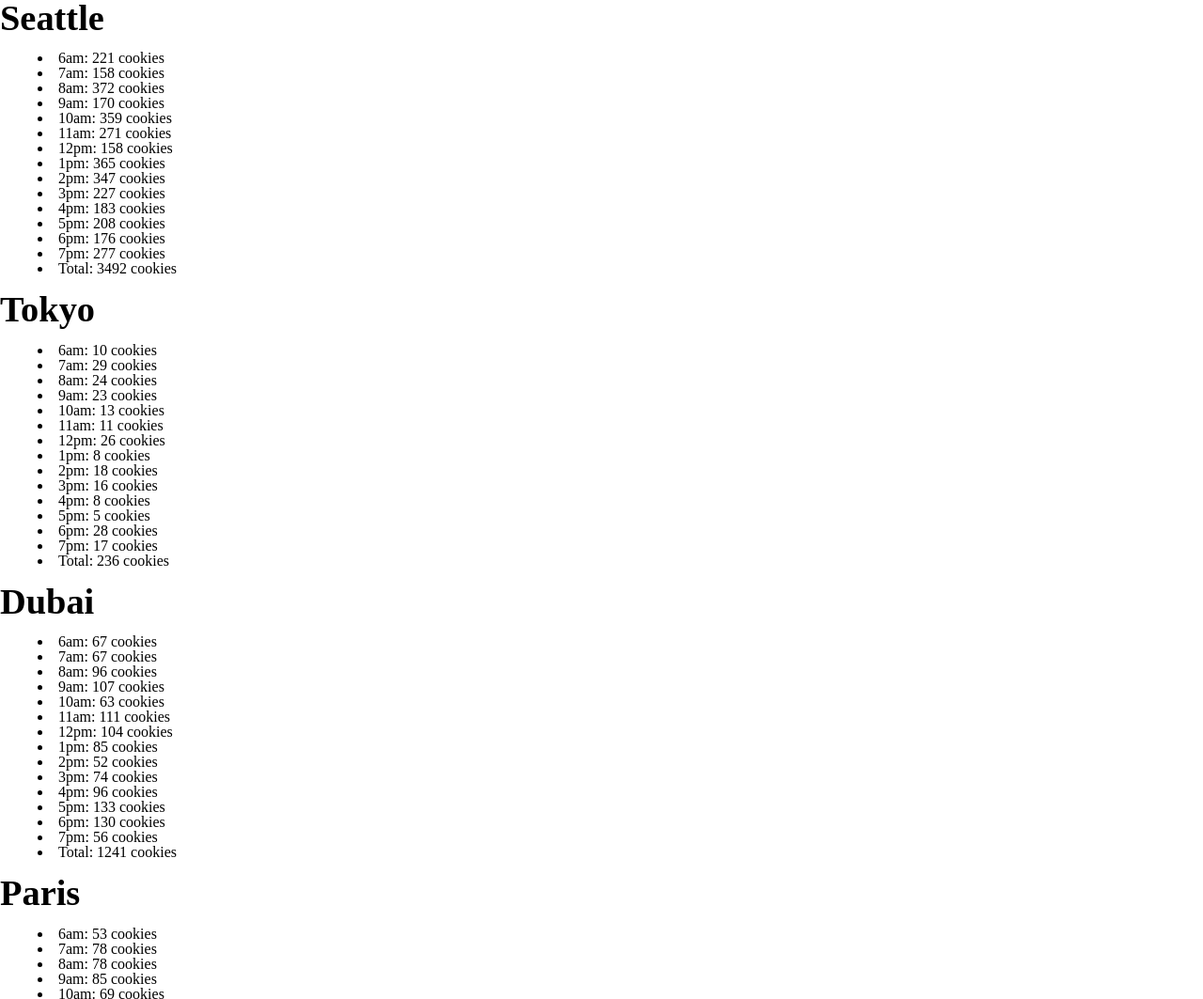
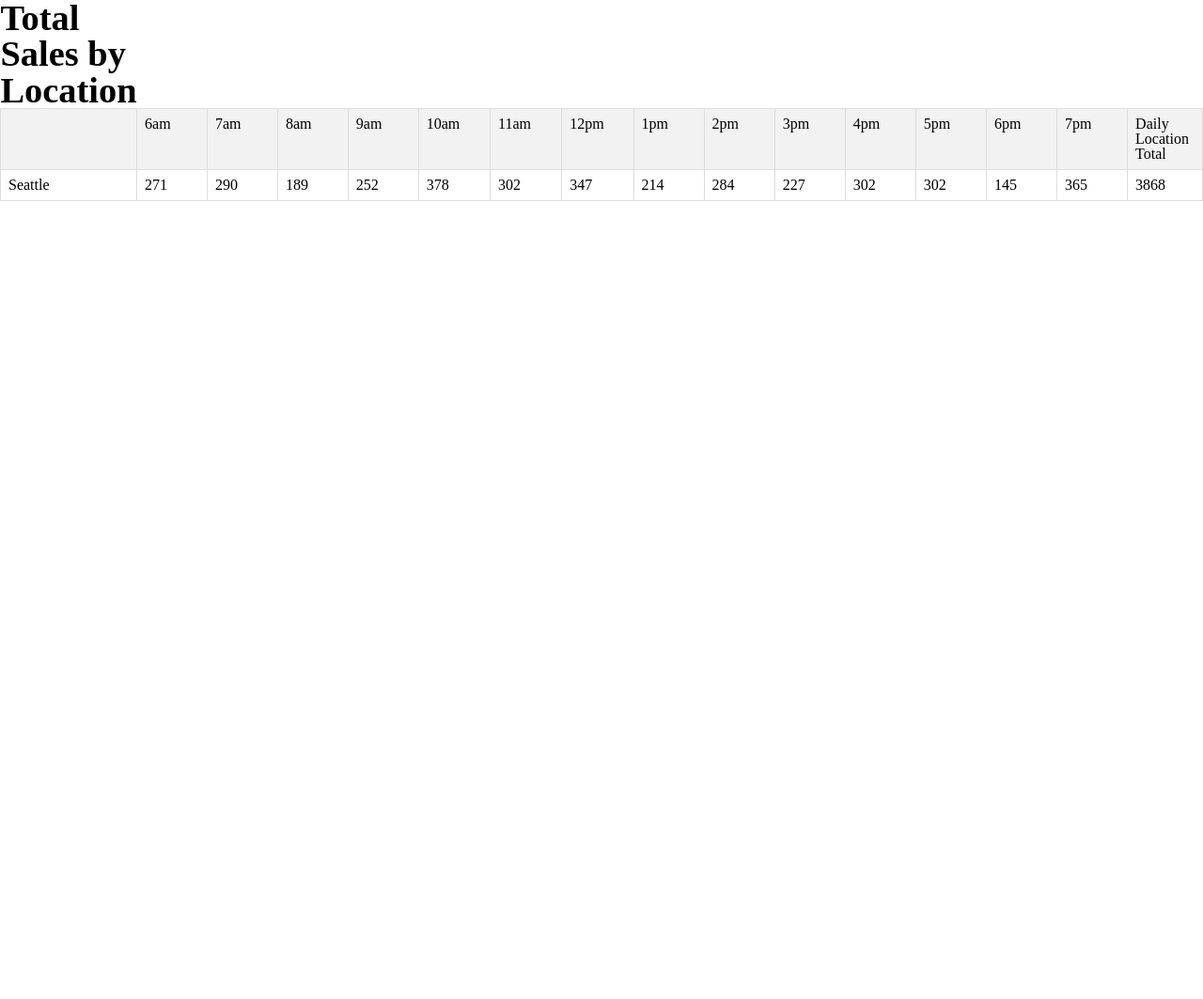
Before and after one commit to amcwustl/cookie-stand, a plain HTML site: page sales.html in a window 1280 px wide. Shown: the top 1063 px of the page at 94% size. After the commit the page ends 800 px from the top, so only its background shows below. Drawn offline with Linux system fonts and the light colour scheme.

Commit message:
added constructor. changed render to table format. Added css styling for table

```diff
--- a/css/style.css
+++ b/css/style.css
@@ -14,3 +14,22 @@ h2 {
   font-size: 3vw;
   font-weight: bold;
 }
+
+/* table formatting help from ChatGPT */
+
+table {
+  border-collapse: collapse;
+  width: 100%;
+}
+
+th {
+  background-color: #f2f2f2;
+  text-align: left;
+  white-space: normal;
+}
+
+th,td {
+border: 1px solid #ddd;
+padding: 8px;
+width: calc(100vw/20);
+}
--- a/js/app.js
+++ b/js/app.js
@@ -3,272 +3,339 @@
 // Globals
 let hours = ['6am', '7am', '8am','9am','10am','11am','12pm','1pm','2pm','3pm','4pm','5pm','6pm', '7pm'];
 
-let citiesDiv = document.getElementById('cities')
+// HTML Table Start
+
+let citiesTable = document.getElementById('cities');
+let tableTitle = document.createElement('h2');
+tableTitle.innerText = 'Total Sales by Location';
+citiesTable.appendChild(tableTitle);
+let headerRow = document.createElement('tr');
+citiesTable.appendChild(headerRow);
+let blankCell = document.createElement('th');
+blankCell.innerText = ' ';
+headerRow.appendChild(blankCell);
+for (let i in hours){
+  let hourHeader = document.createElement('th');
+  hourHeader.innerText = hours[i];
+  headerRow.appendChild(hourHeader);
+}
+let totalSales = document.createElement('th');
+totalSales.innerText = 'Daily Location Total';
+headerRow.appendChild(totalSales);
 
 // Helper Functions
 function generateCustomers(min, max){
   return Math.floor(Math.random() * (max - min + 1) + min);
 }
 
-function totalArray(myArray){
-  let x = 0;
-  for (let i in myArray){
-    x += myArray[i];
-  }
-  return x;
+// Constructor
+
+function City(name, minCust, maxCust, avgSale) {
+  this.name = name;
+  this.minCust = minCust;
+  this.maxCust = maxCust;
+  this.avgSale = avgSale;
+  this.totalCookies = 0;
+  this.cookiesArr = [];
 }
 
-// Objects
-
-const seattle = {
-  name: 'Seattle',
-  minCust: 23,
-  maxCust: 65,
-  avgSale: 6.3,
-  customerArr: [],
-  cookiesArr: [],
-  totalCookies: 0,
-  customers: function() {
-    let customers = [];
-    for (let i in hours){
-      customers.push(generateCustomers(this.minCust, this.maxCust));
-    }
-    return customers;
-  },
-  cookiesSold: function(){
-    let myArr = [];
-    for (let i in this.customerArr){
-      myArr.push(Math.round(this.avgSale * this.customerArr[i]));
-    }
-    return myArr;
-  },
-  generateVals: function(){
-    this.customerArr = this.customers();
-    this.cookiesArr = this.cookiesSold();
-    this.totalCookies = totalArray(this.cookiesArr);
-  },
-  render: function(){
-    let cityName = document.createElement('h2');
-    cityName.innerText = this.name;
-    citiesDiv.appendChild(cityName);
-
-    let cityUL = document.createElement('ul');
-
-    citiesDiv.appendChild(cityUL);
-
-    for (let i in this.cookiesArr){
-      let cityLI = document.createElement('li');
-      cityLI.innerText = `${hours[i]}: ${this.cookiesArr[i]} cookies`;
-      cityUL.appendChild(cityLI);
-    }
-    let totalLI = document.createElement('li');
-    totalLI.innerText = `Total: ${this.totalCookies} cookies`;
-    cityUL.appendChild(totalLI);
-
+City.prototype.generateCookies = function() {
+  let cookies = 0;
+  for (let i in hours){
+    cookies = Math.round(this.avgSale * generateCustomers(this.minCust, this.maxCust));
+    this.cookiesArr.push(cookies);
+    this.totalCookies += cookies;
   }
-
 };
 
-const tokyo = {
-  name: 'Tokyo',
-  minCust: 3,
-  maxCust: 24,
-  avgSale: 1.2,
-  customerArr: [],
-  cookiesArr: [],
-  totalCookies: 0,
-  customers: function() {
-    let customers = [];
-    for (let i in hours){
-      customers.push(generateCustomers(this.minCust, this.maxCust));
-    }
-    return customers;
-  },
-  cookiesSold: function(){
-    let myArr = [];
-    for (let i in this.customerArr){
-      myArr.push(Math.round(this.avgSale * this.customerArr[i]));
-    }
-    return myArr;
-  },
-  generateVals: function(){
-    this.customerArr = this.customers();
-    this.cookiesArr = this.cookiesSold();
-    this.totalCookies = totalArray(this.cookiesArr);
-  },
-  render: function(){
-    let cityName = document.createElement('h2');
-    cityName.innerText = this.name;
-    citiesDiv.appendChild(cityName);
+City.prototype.render = function(){
+  let cityRow = document.createElement('tr');
+  citiesTable.appendChild(cityRow);
+  let cityName = document.createElement('td');
+  cityName.innerText = this.name;
+  cityRow.appendChild(cityName);
+  for (let i in this.cookiesArr){
+    let hourValue = document.createElement('td');
+    hourValue.innerText = this.cookiesArr[i];
+    cityRow.appendChild(hourValue);
+  }
+  let dailyTotal = document.createElement('td');
+  dailyTotal.innerText = this.totalCookies;
+  cityRow.appendChild(dailyTotal);
+  // let cityName = document.createElement('h2');
+  // cityName.innerText = this.name;
+  // citiesDiv.appendChild(cityName);
 
-    let cityUL = document.createElement('ul');
+  // let cityUL = document.createElement('ul');
 
-    citiesDiv.appendChild(cityUL);
+  // citiesDiv.appendChild(cityUL);
 
-    for (let i in this.cookiesArr){
-      let cityLI = document.createElement('li');
-      cityLI.innerText = `${hours[i]}: ${this.cookiesArr[i]} cookies`;
-      cityUL.appendChild(cityLI);
-    }
-    let totalLI = document.createElement('li');
-    totalLI.innerText = `Total: ${this.totalCookies} cookies`;
-    cityUL.appendChild(totalLI);
-  }
-
+  // for (let i in this.cookiesArr){
+  //   let cityLI = document.createElement('li');
+  //   cityLI.innerText = `${hours[i]}: ${this.cookiesArr[i]} cookies`;
+  //   cityUL.appendChild(cityLI);
+  // }
+  // let totalLI = document.createElement('li');
+  // totalLI.innerText = `Total: ${this.totalCookies} cookies`;
+  // cityUL.appendChild(totalLI);
 };
 
-const dubai = {
-  name: 'Dubai',
-  minCust: 11,
-  maxCust: 38,
-  avgSale: 3.7,
-  customerArr: [],
-  cookiesArr: [],
-  totalCookies: 0,
-  customers: function() {
-    let customers = [];
-    for (let i in hours){
-      customers.push(generateCustomers(this.minCust, this.maxCust));
-    }
-    return customers;
-  },
-  cookiesSold: function(){
-    let myArr = [];
-    for (let i in this.customerArr){
-      myArr.push(Math.round(this.avgSale * this.customerArr[i]));
-    }
-    return myArr;
-  },
-  generateVals: function(){
-    this.customerArr = this.customers();
-    this.cookiesArr = this.cookiesSold();
-    this.totalCookies = totalArray(this.cookiesArr);
-  },
-  render: function(){
-    let cityName = document.createElement('h2');
-    cityName.innerText = this.name;
-    citiesDiv.appendChild(cityName);
 
-    let cityUL = document.createElement('ul');
+// // Objects
 
-    citiesDiv.appendChild(cityUL);
+// const seattle = {
+//   name: 'Seattle',
+//   minCust: 23,
+//   maxCust: 65,
+//   avgSale: 6.3,
+//   customerArr: [],
+//   cookiesArr: [],
+//   totalCookies: 0,
+//   customers: function() {
+//     let customers = [];
+//     for (let i in hours){
+//       customers.push(generateCustomers(this.minCust, this.maxCust));
+//     }
+//     return customers;
+//   },
+//   cookiesSold: function(){
+//     let myArr = [];
+//     for (let i in this.customerArr){
+//       myArr.push(Math.round(this.avgSale * this.customerArr[i]));
+//     }
+//     return myArr;
+//   },
+//   generateVals: function(){
+//     this.customerArr = this.customers();
+//     this.cookiesArr = this.cookiesSold();
+//     this.totalCookies = totalArray(this.cookiesArr);
+//   },
+//   render: function(){
+//     let cityName = document.createElement('h2');
+//     cityName.innerText = this.name;
+//     citiesDiv.appendChild(cityName);
 
-    for (let i in this.cookiesArr){
-      let cityLI = document.createElement('li');
-      cityLI.innerText = `${hours[i]}: ${this.cookiesArr[i]} cookies`;
-      cityUL.appendChild(cityLI);
-    }
-    let totalLI = document.createElement('li');
-    totalLI.innerText = `Total: ${this.totalCookies} cookies`;
-    cityUL.appendChild(totalLI);
-  }
+//     let cityUL = document.createElement('ul');
 
-};
+//     citiesDiv.appendChild(cityUL);
 
-const paris = {
-  name: 'Paris',
-  minCust: 20,
-  maxCust: 38,
-  avgSale: 2.3,
-  customerArr: [],
-  cookiesArr: [],
-  totalCookies: 0,
-  customers: function() {
-    let customers = [];
-    for (let i in hours){
-      customers.push(generateCustomers(this.minCust, this.maxCust));
-    }
-    return customers;
-  },
-  cookiesSold: function(){
-    let myArr = [];
-    for (let i in this.customerArr){
-      myArr.push(Math.round(this.avgSale * this.customerArr[i]));
-    }
-    return myArr;
-  },
-  generateVals: function(){
-    this.customerArr = this.customers();
-    this.cookiesArr = this.cookiesSold();
-    this.totalCookies = totalArray(this.cookiesArr);
-  },
-  render: function(){
-    let cityName = document.createElement('h2');
-    cityName.innerText = this.name;
-    citiesDiv.appendChild(cityName);
+//     for (let i in this.cookiesArr){
+//       let cityLI = document.createElement('li');
+//       cityLI.innerText = `${hours[i]}: ${this.cookiesArr[i]} cookies`;
+//       cityUL.appendChild(cityLI);
+//     }
+//     let totalLI = document.createElement('li');
+//     totalLI.innerText = `Total: ${this.totalCookies} cookies`;
+//     cityUL.appendChild(totalLI);
 
-    let cityUL = document.createElement('ul');
+//   }
 
-    citiesDiv.appendChild(cityUL);
+// };
 
-    for (let i in this.cookiesArr){
-      let cityLI = document.createElement('li');
-      cityLI.innerText = `${hours[i]}: ${this.cookiesArr[i]} cookies`;
-      cityUL.appendChild(cityLI);
-    }
-    let totalLI = document.createElement('li');
-    totalLI.innerText = `Total: ${this.totalCookies} cookies`;
-    cityUL.appendChild(totalLI);
-  }
+// const tokyo = {
+//   name: 'Tokyo',
+//   minCust: 3,
+//   maxCust: 24,
+//   avgSale: 1.2,
+//   customerArr: [],
+//   cookiesArr: [],
+//   totalCookies: 0,
+//   customers: function() {
+//     let customers = [];
+//     for (let i in hours){
+//       customers.push(generateCustomers(this.minCust, this.maxCust));
+//     }
+//     return customers;
+//   },
+//   cookiesSold: function(){
+//     let myArr = [];
+//     for (let i in this.customerArr){
+//       myArr.push(Math.round(this.avgSale * this.customerArr[i]));
+//     }
+//     return myArr;
+//   },
+//   generateVals: function(){
+//     this.customerArr = this.customers();
+//     this.cookiesArr = this.cookiesSold();
+//     this.totalCookies = totalArray(this.cookiesArr);
+//   },
+//   render: function(){
+//     let cityName = document.createElement('h2');
+//     cityName.innerText = this.name;
+//     citiesDiv.appendChild(cityName);
 
-};
+//     let cityUL = document.createElement('ul');
 
-const lima = {
-  name: 'Lima',
-  minCust: 2,
-  maxCust: 16,
-  avgSale: 4.6,
-  customerArr: [],
-  cookiesArr: [],
-  totalCookies: 0,
-  customers: function() {
-    let customers = [];
-    for (let i in hours){
-      customers.push(generateCustomers(this.minCust, this.maxCust));
-    }
-    return customers;
-  },
-  cookiesSold: function(){
-    let myArr = [];
-    for (let i in this.customerArr){
-      myArr.push(Math.round(this.avgSale * this.customerArr[i]));
-    }
-    return myArr;
-  },
-  generateVals: function(){
-    this.customerArr = this.customers();
-    this.cookiesArr = this.cookiesSold();
-    this.totalCookies = totalArray(this.cookiesArr);
-  },
-  render: function(){
-    let cityName = document.createElement('h2');
-    cityName.innerText = this.name;
-    citiesDiv.appendChild(cityName);
+//     citiesDiv.appendChild(cityUL);
 
-    let cityUL = document.createElement('ul');
+//     for (let i in this.cookiesArr){
+//       let cityLI = document.createElement('li');
+//       cityLI.innerText = `${hours[i]}: ${this.cookiesArr[i]} cookies`;
+//       cityUL.appendChild(cityLI);
+//     }
+//     let totalLI = document.createElement('li');
+//     totalLI.innerText = `Total: ${this.totalCookies} cookies`;
+//     cityUL.appendChild(totalLI);
+//   }
 
-    citiesDiv.appendChild(cityUL);
+// };
 
-    for (let i in this.cookiesArr){
-      let cityLI = document.createElement('li');
-      cityLI.innerText = `${hours[i]}: ${this.cookiesArr[i]} cookies`;
-      cityUL.appendChild(cityLI);
-    }
-    let totalLI = document.createElement('li');
-    totalLI.innerText = `Total: ${this.totalCookies} cookies`;
-    cityUL.appendChild(totalLI);
-  }
-};
+// const dubai = {
+//   name: 'Dubai',
+//   minCust: 11,
+//   maxCust: 38,
+//   avgSale: 3.7,
+//   customerArr: [],
+//   cookiesArr: [],
+//   totalCookies: 0,
+//   customers: function() {
+//     let customers = [];
+//     for (let i in hours){
+//       customers.push(generateCustomers(this.minCust, this.maxCust));
+//     }
+//     return customers;
+//   },
+//   cookiesSold: function(){
+//     let myArr = [];
+//     for (let i in this.customerArr){
+//       myArr.push(Math.round(this.avgSale * this.customerArr[i]));
+//     }
+//     return myArr;
+//   },
+//   generateVals: function(){
+//     this.customerArr = this.customers();
+//     this.cookiesArr = this.cookiesSold();
+//     this.totalCookies = totalArray(this.cookiesArr);
+//   },
+//   render: function(){
+//     let cityName = document.createElement('h2');
+//     cityName.innerText = this.name;
+//     citiesDiv.appendChild(cityName);
+
+//     let cityUL = document.createElement('ul');
+
+//     citiesDiv.appendChild(cityUL);
+
+//     for (let i in this.cookiesArr){
+//       let cityLI = document.createElement('li');
+//       cityLI.innerText = `${hours[i]}: ${this.cookiesArr[i]} cookies`;
+//       cityUL.appendChild(cityLI);
+//     }
+//     let totalLI = document.createElement('li');
+//     totalLI.innerText = `Total: ${this.totalCookies} cookies`;
+//     cityUL.appendChild(totalLI);
+//   }
+
+// };
+
+// const paris = {
+//   name: 'Paris',
+//   minCust: 20,
+//   maxCust: 38,
+//   avgSale: 2.3,
+//   customerArr: [],
+//   cookiesArr: [],
+//   totalCookies: 0,
+//   customers: function() {
+//     let customers = [];
+//     for (let i in hours){
+//       customers.push(generateCustomers(this.minCust, this.maxCust));
+//     }
+//     return customers;
+//   },
+//   cookiesSold: function(){
+//     let myArr = [];
+//     for (let i in this.customerArr){
+//       myArr.push(Math.round(this.avgSale * this.customerArr[i]));
+//     }
+//     return myArr;
+//   },
+//   generateVals: function(){
+//     this.customerArr = this.customers();
+//     this.cookiesArr = this.cookiesSold();
+//     this.totalCookies = totalArray(this.cookiesArr);
+//   },
+//   render: function(){
+//     let cityName = document.createElement('h2');
+//     cityName.innerText = this.name;
+//     citiesDiv.appendChild(cityName);
+
+//     let cityUL = document.createElement('ul');
+
+//     citiesDiv.appendChild(cityUL);
+
+//     for (let i in this.cookiesArr){
+//       let cityLI = document.createElement('li');
+//       cityLI.innerText = `${hours[i]}: ${this.cookiesArr[i]} cookies`;
+//       cityUL.appendChild(cityLI);
+//     }
+//     let totalLI = document.createElement('li');
+//     totalLI.innerText = `Total: ${this.totalCookies} cookies`;
+//     cityUL.appendChild(totalLI);
+//   }
+
+// };
+
+// const lima = {
+//   name: 'Lima',
+//   minCust: 2,
+//   maxCust: 16,
+//   avgSale: 4.6,
+//   customerArr: [],
+//   cookiesArr: [],
+//   totalCookies: 0,
+//   customers: function() {
+//     let customers = [];
+//     for (let i in hours){
+//       customers.push(generateCustomers(this.minCust, this.maxCust));
+//     }
+//     return customers;
+//   },
+//   cookiesSold: function(){
+//     let myArr = [];
+//     for (let i in this.customerArr){
+//       myArr.push(Math.round(this.avgSale * this.customerArr[i]));
+//     }
+//     return myArr;
+//   },
+//   generateVals: function(){
+//     this.customerArr = this.customers();
+//     this.cookiesArr = this.cookiesSold();
+//     this.totalCookies = totalArray(this.cookiesArr);
+//   },
+//   render: function(){
+//     let cityName = document.createElement('h2');
+//     cityName.innerText = this.name;
+//     citiesDiv.appendChild(cityName);
+
+//     let cityUL = document.createElement('ul');
+
+//     citiesDiv.appendChild(cityUL);
+
+//     for (let i in this.cookiesArr){
+//       let cityLI = document.createElement('li');
+//       cityLI.innerText = `${hours[i]}: ${this.cookiesArr[i]} cookies`;
+//       cityUL.appendChild(cityLI);
+//     }
+//     let totalLI = document.createElement('li');
+//     totalLI.innerText = `Total: ${this.totalCookies} cookies`;
+//     cityUL.appendChild(totalLI);
+//   }
+// };
 // Executable Code
 
-seattle.generateVals();
-tokyo.generateVals();
-dubai.generateVals();
-paris.generateVals();
-lima.generateVals();
+// seattle.generateVals();
+// tokyo.generateVals();
+// dubai.generateVals();
+// paris.generateVals();
+// lima.generateVals();
 
+// seattle.render();
+// tokyo.render();
+// dubai.render();
+// paris.render();
+// lima.render();
+let seattle = new City('Seattle', 23, 65, 6.3);
+seattle.generateCookies();
 seattle.render();
-tokyo.render();
-dubai.render();
-paris.render();
-lima.render();
+console.log(seattle);
--- a/sales.html
+++ b/sales.html
@@ -9,7 +9,7 @@
   <title>Sales</title>
 </head>
 <body>
-  <div id="cities"></div>
+  <table id="cities"></div>
 
 </body>
 <script src="js/app.js" ></script>
```
